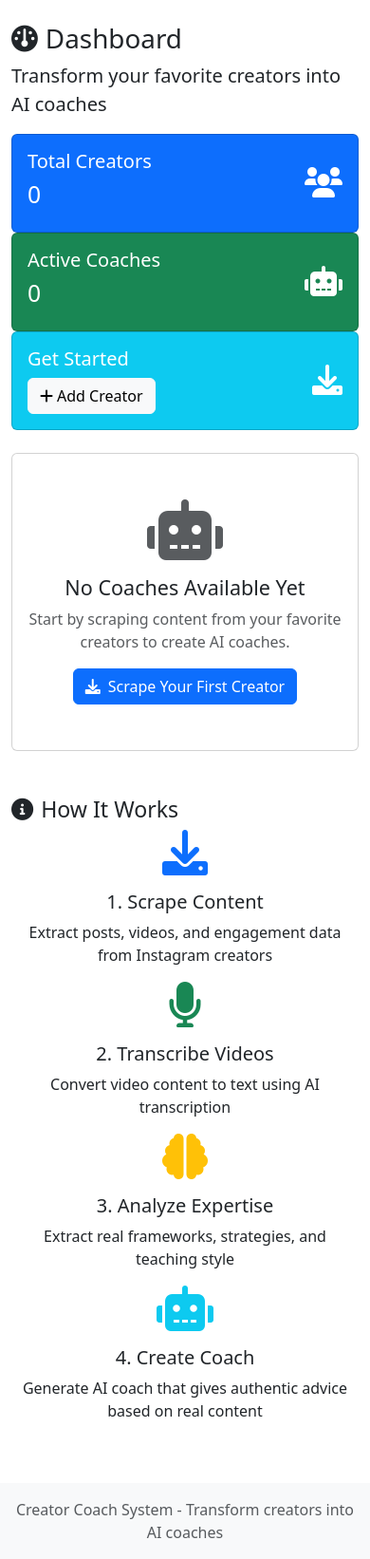
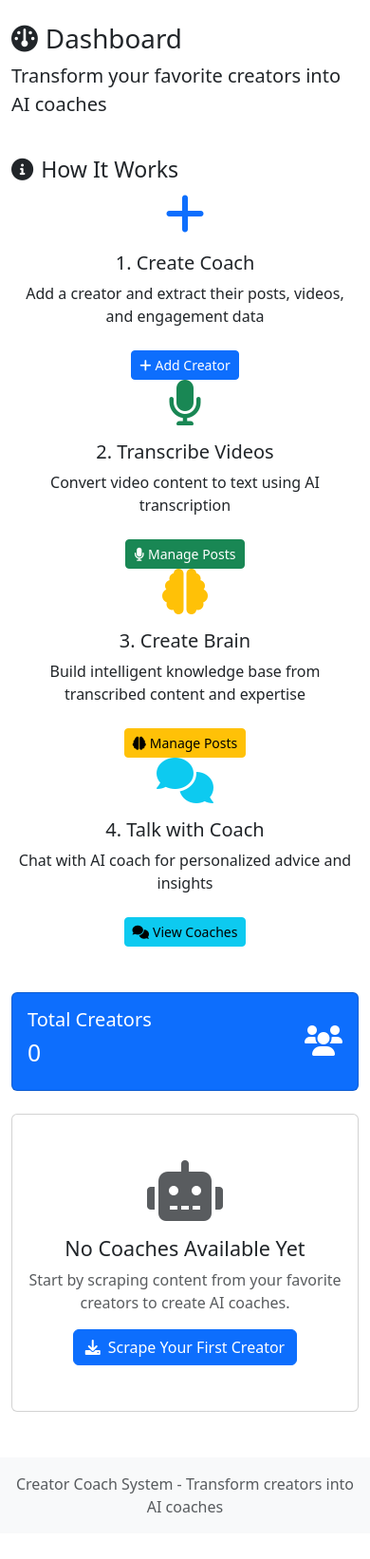
Before and after one commit to danielladerman/Creator_Coach_System, a Flask app: page / in a window 390 px wide. Shown: the part 56-1698 px from the top of the page at 95% size. After the commit the page ends 1649 px from the top, so only its background shows below. Run offline with Flask 3, Linux system fonts and the light colour scheme; data that the repository does not hold is empty.

Commit message:
Redesign dashboard with interactive workflow and improved UX
- Move "How It Works" section above stats for better user flow
- Add interactive buttons to each workflow step for direct navigation
- Remove redundant "Get Started" card and simplify to single "Total Creators" card
- Update navigation from "Scrape Content" to user-friendly "Create Coach"
- Align all workflow descriptions to same length for consistent button placement
- Add proper spacing and responsive layout improvements

Workflow Navigation:
• Step 1: Create Coach → Scrape page
• Step 2: Transcribe Videos → Posts Management
• Step 3: Create Brain → Posts Management
• Step 4: Talk with Coach → Available Coaches

🤖 Generated with [Claude Code](https://claude.ai/code)

Co-Authored-By: Claude <noreply@anthropic.com>

```diff
--- a/web_ui/templates/base.html
+++ b/web_ui/templates/base.html
@@ -49,7 +49,7 @@
                     </li>
                     <li class="nav-item">
                         <a class="nav-link" href="{{ url_for('scrape_page') }}">
-                            <i class="fas fa-download me-1"></i>Scrape Content
+                            <i class="fas fa-plus me-1"></i>Create Coach
                         </a>
                     </li>
                     <li class="nav-item">
--- a/web_ui/templates/dashboard.html
+++ b/web_ui/templates/dashboard.html
@@ -10,8 +10,56 @@
     </div>
 </div>
 
+<div class="row mb-5 mt-4">
+    <div class="col-12">
+        <h3><i class="fas fa-info-circle me-2"></i>How It Works</h3>
+        <div class="row">
+            <div class="col-md-3">
+                <div class="text-center">
+                    <i class="fas fa-plus fa-3x text-primary mb-3"></i>
+                    <h5>1. Create Coach</h5>
+                    <p>Add a creator and extract their posts, videos, and engagement data</p>
+                    <a href="{{ url_for('scrape_page') }}" class="btn btn-primary btn-sm mt-2">
+                        <i class="fas fa-plus me-1"></i>Add Creator
+                    </a>
+                </div>
+            </div>
+            <div class="col-md-3">
+                <div class="text-center">
+                    <i class="fas fa-microphone fa-3x text-success mb-3"></i>
+                    <h5>2. Transcribe Videos</h5>
+                    <p>Convert video content to text using AI transcription</p>
+                    <a href="/posts" class="btn btn-success btn-sm mt-2">
+                        <i class="fas fa-microphone me-1"></i>Manage Posts
+                    </a>
+                </div>
+            </div>
+            <div class="col-md-3">
+                <div class="text-center">
+                    <i class="fas fa-brain fa-3x text-warning mb-3"></i>
+                    <h5>3. Create Brain</h5>
+                    <p>Build intelligent knowledge base from transcribed content and expertise</p>
+                    <a href="/posts" class="btn btn-warning btn-sm mt-2">
+                        <i class="fas fa-brain me-1"></i>Manage Posts
+                    </a>
+                </div>
+            </div>
+            <div class="col-md-3">
+                <div class="text-center">
+                    <i class="fas fa-comments fa-3x text-info mb-3"></i>
+                    <h5>4. Talk with Coach</h5>
+                    <p>Chat with AI coach for personalized advice and insights</p>
+                    <a href="{{ url_for('coaches_list') }}" class="btn btn-info btn-sm mt-2">
+                        <i class="fas fa-comments me-1"></i>View Coaches
+                    </a>
+                </div>
+            </div>
+        </div>
+    </div>
+</div>
+
 <div class="row mb-4">
-    <div class="col-md-4">
+    <div class="col-md-12">
         <div class="card text-white bg-primary">
             <div class="card-body">
                 <div class="d-flex justify-content-between">
@@ -21,38 +69,6 @@
                     </div>
                     <div class="align-self-center">
                         <i class="fas fa-users fa-2x"></i>
-                    </div>
-                </div>
-            </div>
-        </div>
-    </div>
-    <div class="col-md-4">
-        <div class="card text-white bg-success">
-            <div class="card-body">
-                <div class="d-flex justify-content-between">
-                    <div>
-                        <h5 class="card-title">Active Coaches</h5>
-                        <h2>{{ data.available_coaches or 0 }}</h2>
-                    </div>
-                    <div class="align-self-center">
-                        <i class="fas fa-robot fa-2x"></i>
-                    </div>
-                </div>
-            </div>
-        </div>
-    </div>
-    <div class="col-md-4">
-        <div class="card text-white bg-info">
-            <div class="card-body">
-                <div class="d-flex justify-content-between">
-                    <div>
-                        <h5 class="card-title">Get Started</h5>
-                        <a href="{{ url_for('scrape_page') }}" class="btn btn-light">
-                            <i class="fas fa-plus me-1"></i>Add Creator
-                        </a>
-                    </div>
-                    <div class="align-self-center">
-                        <i class="fas fa-download fa-2x"></i>
                     </div>
                 </div>
             </div>
@@ -89,6 +105,12 @@
                     <span class="badge bg-secondary me-1">{{ coach.platform }}</span>
                 </div>
 
+                <h6>Knowledge Base:</h6>
+                <div class="mb-3">
+                    <span class="badge bg-warning me-1">{{ coach.knowledge_transcriptions }} transcriptions</span>
+                    <span class="badge bg-primary me-1">{{ coach.knowledge_chunks }} chunks</span>
+                </div>
+
                 <div class="d-flex justify-content-between align-items-center">
                     <small class="text-muted">
                         {% if coach.analysis_date %}
@@ -122,39 +144,4 @@
 </div>
 {% endif %}
 
-<div class="row mt-5">
-    <div class="col-12">
-        <h3><i class="fas fa-info-circle me-2"></i>How It Works</h3>
-        <div class="row">
-            <div class="col-md-3">
-                <div class="text-center">
-                    <i class="fas fa-download fa-3x text-primary mb-3"></i>
-                    <h5>1. Scrape Content</h5>
-                    <p>Extract posts, videos, and engagement data from Instagram creators</p>
-                </div>
-            </div>
-            <div class="col-md-3">
-                <div class="text-center">
-                    <i class="fas fa-microphone fa-3x text-success mb-3"></i>
-                    <h5>2. Transcribe Videos</h5>
-                    <p>Convert video content to text using AI transcription</p>
-                </div>
-            </div>
-            <div class="col-md-3">
-                <div class="text-center">
-                    <i class="fas fa-brain fa-3x text-warning mb-3"></i>
-                    <h5>3. Analyze Expertise</h5>
-                    <p>Extract real frameworks, strategies, and teaching style</p>
-                </div>
-            </div>
-            <div class="col-md-3">
-                <div class="text-center">
-                    <i class="fas fa-robot fa-3x text-info mb-3"></i>
-                    <h5>4. Create Coach</h5>
-                    <p>Generate AI coach that gives authentic advice based on real content</p>
-                </div>
-            </div>
-        </div>
-    </div>
-</div>
 {% endblock %}
```
